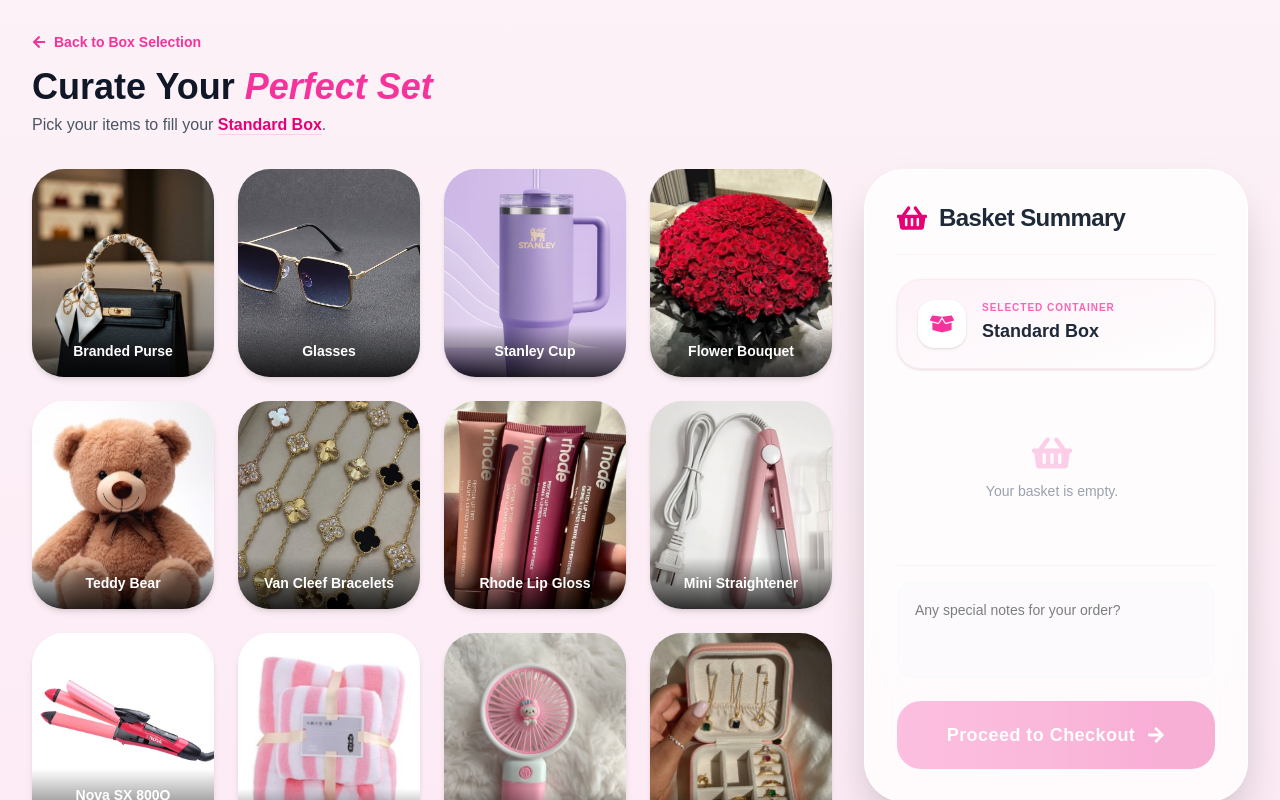
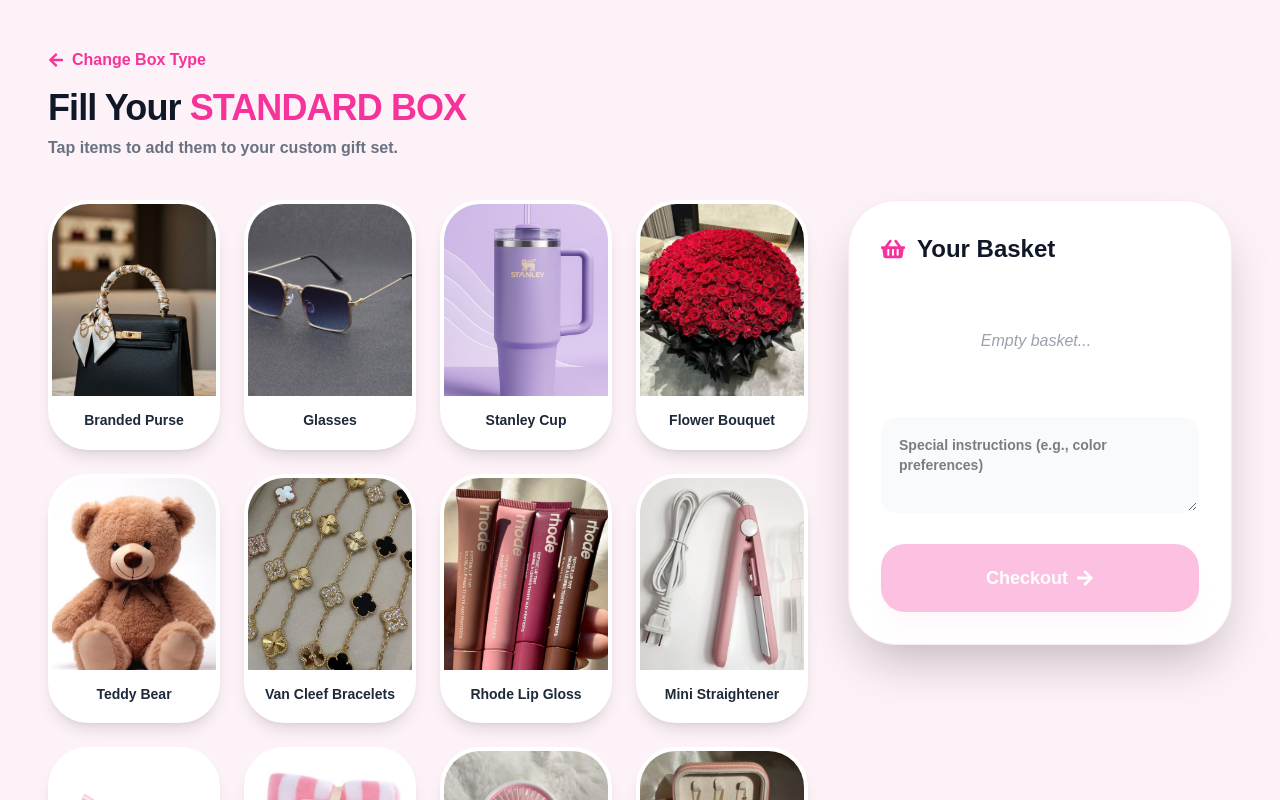
Before and after one commit to Billsthename22/deluxeglobal, a Next.js app: page /Build in a window 1280 px wide. Shown: the top 800 px of the page. Built offline with nearby package versions, Linux system fonts and the light colour scheme.

Commit message:
change of ui/addedtheoptions

```diff
--- a/src/app/Build/page.tsx
+++ b/src/app/Build/page.tsx
@@ -27,64 +27,92 @@
   { id: 17, name: "Cluster Lashes", image: "/items/cluster.jpg" },
   { id: 18, name: "Customized Charms", image: "/items/charms.jpg" },
   { id: 19, name: "Selfie Stick stand", image: "/items/Selfiestick.jpg" },
+  { id: 20, name: "Wall LED light", image: "/items/Selfiestick.jpg" },
+  { id: 21, name: "Face Mask", image: "/items/Selfiestick.jpg" },
+  { id: 22, name: "Bloomer Shorts", image: "/items/Selfiestick.jpg" },
+  { id: 23, name: "Money Box", image: "/items/moneybox.jpg" },
 ];
 
-export default function BuildPageAnimated() {
+export default function BuildPage() {
   const router = useRouter();
   const [selectedItems, setSelectedItems] = useState<Item[]>([]);
   const [selectedBox, setSelectedBox] = useState<string>("Standard Box");
   const [comment, setComment] = useState("");
   const [isBasketOpen, setBasketOpen] = useState(false);
 
+  // Flower Modal States
+  const [flowerModalOpen, setFlowerModalOpen] = useState(false);
+  const [tempFlowerItem, setTempFlowerItem] = useState<Item | null>(null);
+
   const basketRef = useRef<HTMLButtonElement | null>(null);
 
   useEffect(() => {
     const savedBox = localStorage.getItem("selectedGiftBox");
-    if (savedBox) {
-      setSelectedBox(savedBox);
-    }
+    if (savedBox) setSelectedBox(savedBox);
   }, []);
 
-  const toggleItem = (item: Item, e?: React.MouseEvent<HTMLDivElement>) => {
-    if (e && basketRef.current) {
-      const img = e.currentTarget.querySelector("img") as HTMLImageElement;
+  const toggleItem = (item: Item, e?: React.MouseEvent) => {
+    const isAlreadySelected = selectedItems.find((i) => i.id === item.id || i.name.startsWith(item.name));
+
+    if (isAlreadySelected) {
+      setSelectedItems(selectedItems.filter((i) => i.id !== item.id && !i.name.includes(item.name)));
+      return;
+    }
+
+    // Intercept Flower Bouquet
+    if (item.id === 4) {
+      setTempFlowerItem(item);
+      setFlowerModalOpen(true);
+      return;
+    }
+
+    // Normal Item Addition
+    processAnimation(e);
+    setSelectedItems([...selectedItems, item]);
+  };
+
+  const handleFlowerChoice = (roses: number) => {
+    if (tempFlowerItem) {
+      const newItem = {
+        ...tempFlowerItem,
+        name: `${tempFlowerItem.name} (${roses} Scented Roses)`,
+      };
+      setSelectedItems([...selectedItems, newItem]);
+      setFlowerModalOpen(false);
+      setTempFlowerItem(null);
+    }
+  };
+
+  const processAnimation = (e?: React.MouseEvent) => {
+    if (e && (basketRef.current || window.innerWidth > 1024)) {
+      const target = e.currentTarget as HTMLElement;
+      const img = target.querySelector("img");
       if (img) {
         const clone = img.cloneNode(true) as HTMLImageElement;
         const rect = img.getBoundingClientRect();
-        const basketRect = basketRef.current.getBoundingClientRect();
 
+        // Target the floating basket on mobile OR the basket panel on desktop
+        const basketElem = basketRef.current || document.getElementById('basket-header');
+        const basketRect = basketElem?.getBoundingClientRect();
+
+        if (basketRect) {
           Object.assign(clone.style, {
-          position: "fixed",
-          left: `${rect.left}px`,
-          top: `${rect.top}px`,
-          width: `${rect.width}px`,
-          height: `${rect.height}px`,
-          transition: "all 0.8s cubic-bezier(0.4, 0, 0.2, 1)",
-          zIndex: "1000",
-          borderRadius: "50%",
-          pointerEvents: "none"
+            position: "fixed", left: `${rect.left}px`, top: `${rect.top}px`,
+            width: `${rect.width}px`, height: `${rect.height}px`,
+            transition: "all 0.8s cubic-bezier(0.4, 0, 0.2, 1)", zIndex: "1000",
+            borderRadius: "50%", pointerEvents: "none", opacity: "0.8"
           });
-
           document.body.appendChild(clone);
 
           requestAnimationFrame(() => {
             Object.assign(clone.style, {
-            left: `${basketRect.left + 10}px`,
-            top: `${basketRect.top + 10}px`,
-            width: "20px",
-            height: "20px",
-            opacity: "0"
+              left: `${basketRect.left + 20}px`, top: `${basketRect.top + 20}px`,
+              width: "20px", height: "20px", opacity: "0", transform: "rotate(360deg)"
             });
           });
-
           clone.addEventListener("transitionend", () => clone.remove());
         }
       }
-
-    if (selectedItems.find((i) => i.id === item.id)) {
-      setSelectedItems(selectedItems.filter((i) => i.id !== item.id));
-    } else {
-      setSelectedItems([...selectedItems, item]);
     }
   };
 
@@ -96,48 +124,40 @@
   };
 
   return (
-    <main className="min-h-screen bg-gradient-to-b from-pink-50 to-pink-100 p-4 lg:p-8">
+    <main className="min-h-screen bg-pink-50 p-4 lg:p-12 relative">
 
-      {/* HEADER & NAVIGATION */}
-      <div className="max-w-7xl mx-auto mb-8 flex flex-col md:flex-row md:items-end justify-between gap-4">
-        <div>
-          <Link href="/" className="inline-flex items-center text-pink-500 hover:text-pink-600 transition-colors gap-2 text-sm font-bold mb-3 group">
-            <FaArrowLeft className="group-hover:-translate-x-1 transition-transform" /> Back to Box Selection
+      {/* HEADER */}
+      <div className="max-w-7xl mx-auto mb-10">
+        <Link href="/" className="text-pink-500 font-bold flex items-center gap-2 hover:underline mb-4">
+          <FaArrowLeft /> Change Box Type
         </Link>
-          <h1 className="text-3xl md:text-4xl font-extrabold text-gray-900 leading-tight">
-            Curate Your <span className="text-pink-500 italic">Perfect Set</span>
+        <h1 className="text-4xl font-black text-gray-900 tracking-tight">
+          Fill Your <span className="text-pink-500 uppercase">{selectedBox}</span>
         </h1>
-          <p className="text-gray-600 font-medium mt-1">
-            Pick your items to fill your <span className="text-pink-600 font-bold underline decoration-pink-200 underline-offset-4">{selectedBox}</span>.
-          </p>
-        </div>
+        <p className="text-gray-500 font-bold mt-2">Tap items to add them to your custom gift set.</p>
       </div>
 
-      <div className="max-w-7xl mx-auto flex flex-col lg:flex-row gap-8">
+      <div className="max-w-7xl mx-auto flex flex-col lg:flex-row gap-10">
 
         {/* ITEM GRID */}
-        <div className="flex-1 grid grid-cols-2 sm:grid-cols-3 xl:grid-cols-4 gap-4 lg:gap-6">
+        <div className="flex-1 grid grid-cols-2 sm:grid-cols-3 xl:grid-cols-4 gap-6">
           {items.map((item) => {
-            const isSelected = selectedItems.find((i) => i.id === item.id);
+            const isSelected = selectedItems.find((i) => i.id === item.id || i.name.includes(item.name));
             return (
               <div
                 key={item.id}
                 onClick={(e) => toggleItem(item, e)}
-                className={`group relative cursor-pointer rounded-[2rem] overflow-hidden shadow-md transform transition-all duration-300 hover:scale-105 hover:shadow-xl bg-white ${
-                  isSelected ? "ring-4 ring-pink-500 scale-105" : "hover:ring-2 hover:ring-pink-200"
+                className={`group relative cursor-pointer rounded-[2.5rem] overflow-hidden shadow-lg transition-all duration-300 active:scale-95 bg-white border-4 ${
+                  isSelected ? "border-pink-500 scale-105" : "border-white hover:border-pink-100"
                 }`}
               >
-                <img
-                  src={item.image}
-                  alt={item.name}
-                  className="w-full h-44 sm:h-52 object-cover"
-                />
-                <div className="absolute bottom-0 w-full bg-gradient-to-t from-black/80 via-black/40 to-transparent p-4 text-white text-center font-bold text-sm">
-                  {item.name}
+                <img src={item.image} alt={item.name} className="w-full h-48 object-cover" />
+                <div className="p-4 text-center">
+                  <p className="font-black text-gray-800 text-sm leading-tight">{item.name}</p>
                 </div>
                 {isSelected && (
-                  <div className="absolute top-3 right-3 animate-in zoom-in duration-300">
-                    <FaCheckCircle className="text-pink-500 text-3xl drop-shadow-lg" />
+                  <div className="absolute top-4 right-4 bg-pink-500 text-white p-2 rounded-full shadow-lg animate-in zoom-in">
+                    <FaCheckCircle size={20} />
                   </div>
                 )}
               </div>
@@ -145,84 +165,126 @@
           })}
         </div>
 
-        {/* DESKTOP BASKET PANEL */}
-        <div className="hidden lg:flex lg:w-96 sticky top-8 self-start">
-          <BasketPanel
-            selectedBox={selectedBox}
-            selectedItems={selectedItems}
-            comment={comment}
-            setComment={setComment}
-            toggleItem={toggleItem}
-            checkout={handleProceedToCheckout}
-          />
-        </div>
+        {/* SIDEBAR BASKET (DESKTOP) */}
+        <div className="hidden lg:block w-96 sticky top-10 self-start">
+          <div className="bg-white rounded-[3rem] p-8 shadow-2xl border border-pink-100">
+            <div id="basket-header" className="flex items-center gap-3 mb-6">
+              <FaShoppingBasket className="text-pink-500 text-2xl" />
+              <h2 className="text-2xl font-black text-gray-900">Your Basket</h2>
             </div>
 
-      {/* MOBILE BASKET TRIGGER */}
-      <button
-        ref={basketRef}
-        className="lg:hidden fixed bottom-6 right-6 z-50 bg-pink-500 text-white p-5 rounded-full shadow-2xl flex items-center justify-center hover:bg-pink-600 active:scale-90 transition-all"
-        onClick={() => setBasketOpen(true)}
-      >
-        <FaShoppingBasket size={24} />
-        {selectedItems.length > 0 && (
-          <span className="absolute -top-1 -right-1 bg-white text-pink-600 w-6 h-6 text-xs font-black rounded-full flex items-center justify-center border-2 border-pink-500 shadow-sm">
-            {selectedItems.length}
-          </span>
-        )}
-      </button>
-
-      {/* MOBILE OVERLAY BASKET */}
-      {isBasketOpen && (
-        <div className="lg:hidden fixed inset-0 bg-black/60 backdrop-blur-sm z-[100] flex justify-end">
-          <div className="w-[85%] max-w-sm bg-white rounded-l-[2.5rem] shadow-2xl p-6 flex flex-col gap-5 overflow-y-auto animate-in slide-in-from-right duration-300">
-            <div className="flex justify-between items-center">
-              <h2 className="text-2xl font-black text-pink-600 flex items-center gap-2">
-                <FaShoppingBasket /> Your Basket
-              </h2>
-              <button onClick={() => setBasketOpen(false)} className="text-gray-400 p-2 hover:text-pink-500 transition-colors">
-                <FaTimes size={24} />
-              </button>
+            <div className="space-y-4 max-h-[400px] overflow-y-auto pr-2 mb-6">
+              {selectedItems.length === 0 ? (
+                <p className="text-gray-400 font-medium italic text-center py-10">Empty basket...</p>
+              ) : (
+                selectedItems.map((item) => (
+                  <div key={item.id} className="flex justify-between items-center bg-pink-50/50 p-4 rounded-2xl border border-pink-50">
+                    <span className="font-bold text-gray-700 text-sm">{item.name}</span>
+                    <button onClick={() => toggleItem(item)} className="text-red-400 hover:text-red-600 transition-colors font-black">✕</button>
                   </div>
-
-            <div className="bg-pink-50 p-4 rounded-2xl border border-pink-100 flex items-center gap-4">
-              <div className="bg-white p-2 rounded-xl text-pink-500 shadow-sm">
-                <FaBoxOpen size={24} />
-              </div>
-              <div>
-                <p className="text-[10px] text-pink-400 uppercase font-black tracking-widest mb-1">Packaging</p>
-                <p className="font-bold text-gray-800">{selectedBox}</p>
-              </div>
-            </div>
-
-            <div className="flex-1 overflow-y-auto">
-              {selectedItems.length === 0 ? (
-                <p className="text-gray-400 text-center py-10 italic">Your basket is empty...</p>
-              ) : (
-                <ul className="space-y-3">
-                  {selectedItems.map((item) => (
-                    <li key={item.id} className="flex justify-between items-center bg-gray-50 p-3 rounded-xl border border-gray-100">
-                      <span className="text-sm font-bold text-gray-700">{item.name}</span>
-                      <button onClick={() => toggleItem(item)} className="text-red-400 p-1 font-bold">✕</button>
-                    </li>
-                  ))}
-                </ul>
+                ))
               )}
             </div>
 
             <textarea
               value={comment}
               onChange={(e) => setComment(e.target.value)}
-              placeholder="Special instructions or color preferences..."
-              className="w-full border-2 border-gray-100 rounded-2xl p-4 focus:border-pink-300 focus:outline-none resize-none h-28 text-sm text-black transition-all"
+              placeholder="Special instructions (e.g., color preferences)"
+              className="w-full bg-gray-50 border-2 border-transparent focus:border-pink-200 rounded-2xl p-4 text-sm font-bold text-black outline-none h-24 mb-6 transition-all"
             />
 
             <button
               onClick={handleProceedToCheckout}
               disabled={selectedItems.length === 0}
-              className="w-full bg-gradient-to-r from-pink-500 to-pink-600 text-white py-4 rounded-2xl font-black shadow-lg flex items-center justify-center gap-2 disabled:opacity-50 active:scale-95 transition-all"
+              className="w-full bg-pink-500 hover:bg-pink-600 text-white py-5 rounded-3xl font-black text-lg shadow-xl shadow-pink-100 transition-all active:scale-95 disabled:opacity-30 flex items-center justify-center gap-2"
             >
-              Proceed to Checkout <FaArrowRight size={14} />
+              Checkout <FaArrowRight />
+            </button>
+          </div>
+        </div>
+      </div>
+
+      {/* FLOWER SELECTION MODAL */}
+      {flowerModalOpen && (
+        <div className="fixed inset-0 bg-black/70 backdrop-blur-md z-[200] flex items-center justify-center p-6">
+          <div className="bg-white rounded-[3rem] p-10 max-w-sm w-full shadow-2xl animate-in zoom-in duration-300 text-center">
+            <div className="text-5xl mb-4">🌹</div>
+            <h2 className="text-3xl font-black text-gray-900 mb-2">Flower Size</h2>
+            <p className="text-gray-500 font-bold mb-8 text-sm">Select the number of scented roses for your bouquet.</p>
+
+            <div className="space-y-4">
+              <button
+                onClick={() => handleFlowerChoice(15)}
+                className="w-full bg-pink-50 hover:bg-pink-100 border-2 border-pink-200 p-6 rounded-3xl transition-all group"
+              >
+                <span className="block text-2xl font-black text-pink-600">15 Roses</span>
+                <span className="text-xs font-black text-pink-300 uppercase tracking-widest">Standard Luxe</span>
+              </button>
+
+              <button
+                onClick={() => handleFlowerChoice(20)}
+                className="w-full bg-gray-900 hover:bg-black p-6 rounded-3xl transition-all group"
+              >
+                <span className="block text-2xl font-black text-white">20 Roses</span>
+                <span className="text-xs font-black text-gray-500 uppercase tracking-widest">Ultimate Bouquet</span>
+              </button>
+            </div>
+
+            <button
+              onClick={() => { setFlowerModalOpen(false); setTempFlowerItem(null); }}
+              className="mt-8 text-gray-400 font-black hover:text-red-500 transition-colors"
+            >
+              CANCEL
+            </button>
+          </div>
+        </div>
+      )}
+
+      {/* MOBILE BASKET TRIGGER */}
+      <button
+        ref={basketRef}
+        onClick={() => setBasketOpen(true)}
+        className="lg:hidden fixed bottom-8 right-8 bg-pink-500 text-white w-20 h-20 rounded-full shadow-2xl flex items-center justify-center z-50 hover:scale-110 active:scale-90 transition-all"
+      >
+        <FaShoppingBasket size={30} />
+        {selectedItems.length > 0 && (
+          <span className="absolute -top-2 -right-2 bg-white text-pink-600 w-8 h-8 rounded-full flex items-center justify-center font-black border-4 border-pink-500 shadow-lg text-sm">
+            {selectedItems.length}
+          </span>
+        )}
+      </button>
+
+      {/* MOBILE DRAWER (BASKET) */}
+      {isBasketOpen && (
+        <div className="lg:hidden fixed inset-0 bg-black/60 backdrop-blur-sm z-[150] flex justify-end">
+          <div className="w-[85%] bg-white h-full p-8 shadow-2xl animate-in slide-in-from-right duration-300 flex flex-col">
+            <div className="flex justify-between items-center mb-8">
+              <h2 className="text-2xl font-black text-gray-900">Your Basket</h2>
+              <button onClick={() => setBasketOpen(false)} className="text-gray-400 p-2"><FaTimes size={24}/></button>
+            </div>
+
+            <div className="flex-1 overflow-y-auto space-y-4 mb-6">
+              {selectedItems.map((item) => (
+                <div key={item.id} className="flex justify-between items-center bg-pink-50 p-4 rounded-2xl">
+                  <span className="font-bold text-gray-800 text-sm">{item.name}</span>
+                  <button onClick={() => toggleItem(item)} className="text-red-400 font-black">✕</button>
+                </div>
+              ))}
+            </div>
+
+            <textarea
+              value={comment}
+              onChange={(e) => setComment(e.target.value)}
+              placeholder="Any special requests?"
+              className="w-full bg-gray-50 border-2 border-transparent rounded-2xl p-4 text-sm font-bold text-black mb-6 h-32 outline-none focus:border-pink-200"
+            />
+
+            <button
+              onClick={handleProceedToCheckout}
+              disabled={selectedItems.length === 0}
+              className="w-full bg-pink-500 text-white py-5 rounded-3xl font-black text-lg shadow-xl shadow-pink-100"
+            >
+              Proceed to Checkout
             </button>
           </div>
         </div>
@@ -230,65 +292,3 @@
     </main>
   );
 }
-
-function BasketPanel({ selectedBox, selectedItems, comment, setComment, toggleItem, checkout }: any) {
-  return (
-    <div className="bg-white/80 backdrop-blur-xl rounded-[2.5rem] shadow-2xl p-8 flex flex-col gap-6 w-full border border-white">
-      <div className="flex items-center gap-3 border-b border-pink-50 pb-5">
-        <FaShoppingBasket className="text-pink-600 text-3xl" />
-        <h2 className="text-2xl font-black text-gray-800 tracking-tight">Basket Summary</h2>
-      </div>
-
-      <div className="bg-gradient-to-br from-pink-50 to-white p-5 rounded-3xl border border-pink-100 shadow-sm">
-        <div className="flex items-center gap-4">
-          <div className="bg-white p-3 rounded-2xl shadow-sm text-pink-500">
-            <FaBoxOpen size={24} />
-          </div>
-          <div>
-            <p className="text-[10px] text-pink-400 uppercase font-black tracking-widest leading-none mb-1">Selected Container</p>
-            <p className="font-extrabold text-gray-800 text-lg">{selectedBox}</p>
-          </div>
-        </div>
-      </div>
-
-      <div className="flex-1 overflow-y-auto max-h-[350px] pr-2 custom-scrollbar">
-        {selectedItems.length === 0 ? (
-          <div className="text-center py-10">
-            <div className="text-pink-200 mb-2 flex justify-center"><FaShoppingBasket size={40} /></div>
-            <p className="text-gray-400 text-sm font-medium">Your basket is empty.</p>
-          </div>
-        ) : (
-          <ul className="space-y-4">
-            {selectedItems.map((item: Item) => (
-              <li key={item.id} className="flex justify-between items-center group animate-in fade-in slide-in-from-right-4 duration-300">
-                <span className="text-gray-700 font-bold group-hover:text-pink-600 transition-colors">{item.name}</span>
-                <button
-                  onClick={() => toggleItem(item)}
-                  className="bg-gray-50 text-gray-300 w-8 h-8 rounded-xl flex items-center justify-center hover:bg-red-50 hover:text-red-500 transition-all border border-gray-100"
-                >
-                  ✕
-                </button>
-              </li>
-            ))}
-          </ul>
-        )}
-      </div>
-
-      <div className="space-y-4 pt-4 border-t border-pink-50">
-        <textarea
-          value={comment}
-          onChange={(e) => setComment(e.target.value)}
-          placeholder="Any special notes for your order?"
-          className="w-full border-2 border-gray-50 bg-gray-50/50 rounded-2xl p-4 focus:bg-white focus:border-pink-200 focus:outline-none transition-all resize-none h-24 text-sm text-black"
-        />
-        <button
-          onClick={checkout}
-          disabled={selectedItems.length === 0}
-          className="w-full bg-gradient-to-r from-pink-500 to-pink-600 text-white py-5 rounded-[1.5rem] font-black tracking-wide text-lg shadow-xl shadow-pink-100 hover:shadow-pink-200 flex items-center justify-center gap-3 disabled:opacity-30 disabled:shadow-none hover:-translate-y-1 transition-all active:translate-y-0"
-        >
-          Proceed to Checkout <FaArrowRight size={18} />
-        </button>
-      </div>
-    </div>
-  );
-}
--- a/src/app/Shop/page.tsx
+++ b/src/app/Shop/page.tsx
@@ -8,7 +8,7 @@
 const packages = [
   {
     id: "premium-heart",
-    name: "The 100k Heart Collection",
+    name: "The 100k Heart Money Box",
     price: "100,000",
     color: "from-red-400 to-pink-600",
     icon: <FaHeart />,
@@ -32,7 +32,7 @@
   },
   {
     id: "essential-love",
-    name: "The 60k Romance Set",
+    name: "The 60k Heart Box",
     price: "60,000",
     color: "from-pink-400 to-rose-500",
     icon: <FaStar />,
```
Also changed, not shown: public/items/moneybox.jpg (added). Lines whose indentation alone changed are shown as unchanged.
